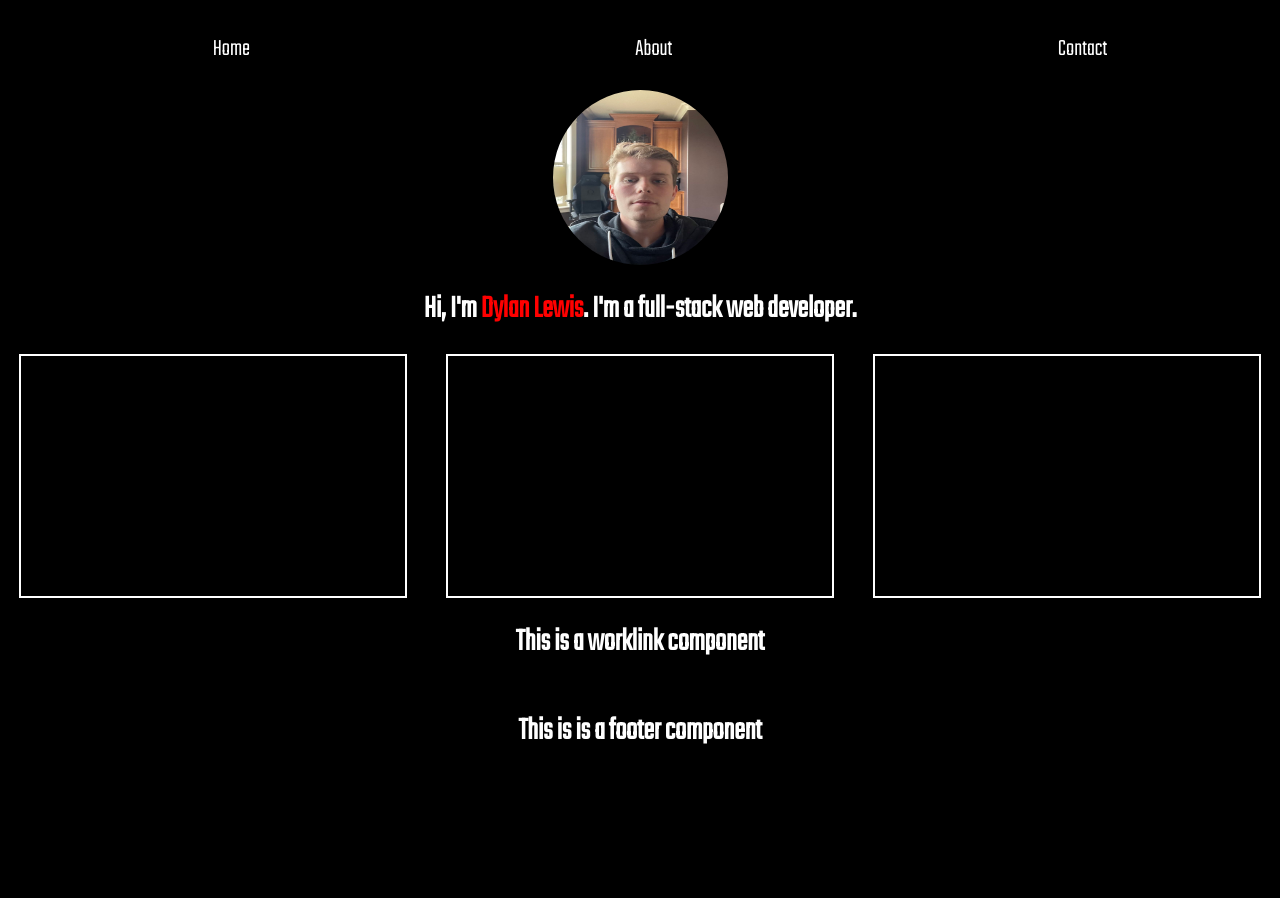
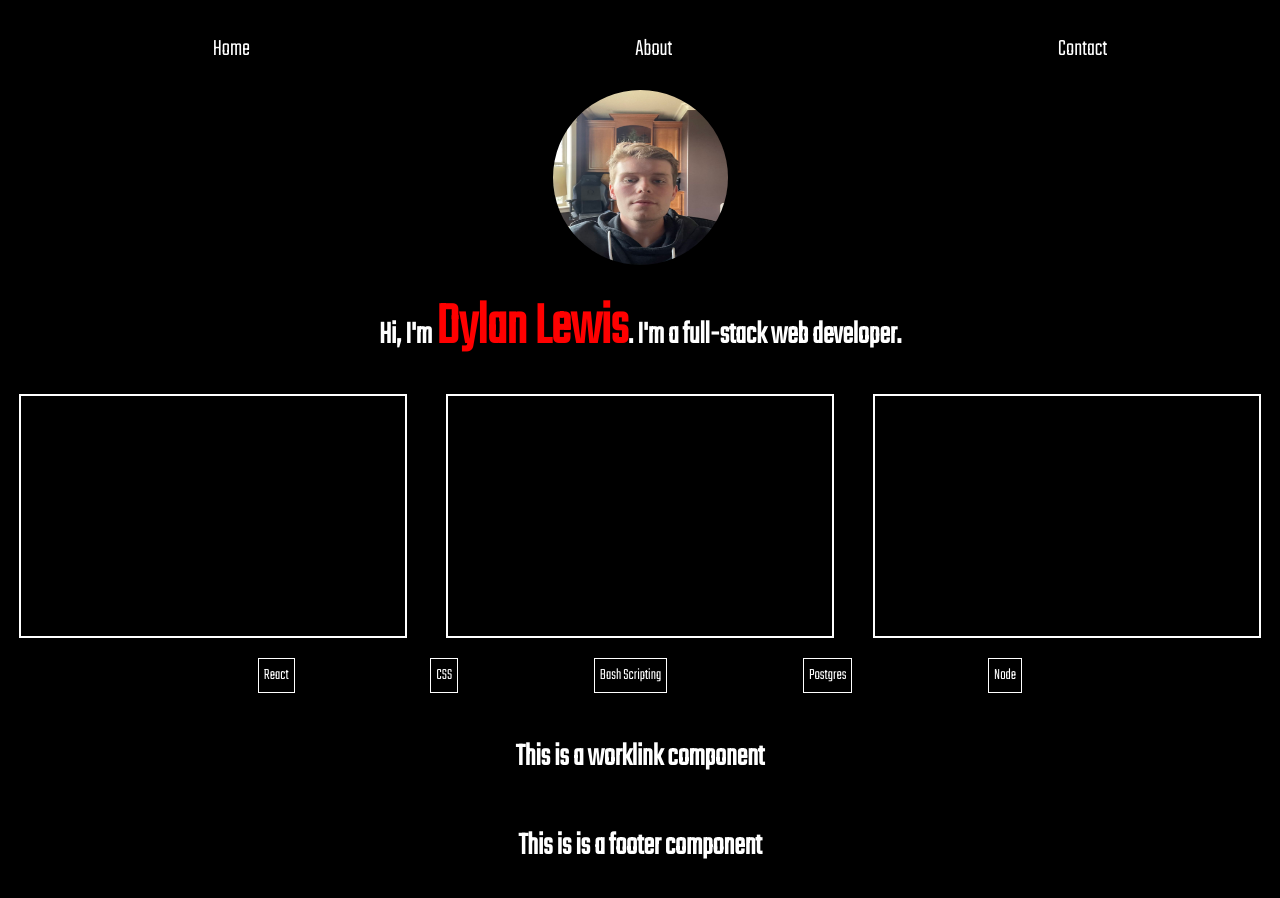
Before and after one commit to dyldlewis/personal-site, a React (Create React App) app: page / in a window 1280 px wide. Before the commit the page ends 800 px from the top, so only its background shows below. Built offline with nearby package versions, Linux system fonts and the light colour scheme.

Commit message:
add skills and cleanup some css

```diff
--- a/src/App.js
+++ b/src/App.js
@@ -5,6 +5,7 @@ import WorkTiles from "./components/WorkTiles";
 import WorkLinks from "./components/WorkLinks";
 import Header from "./components/Header";
 import Footer from "./components/Footer";
+import SkillTiles from "./components/SkillTiles";
 import "./App.css";
 
 function App() {
@@ -14,6 +15,7 @@ function App() {
       <ProfilePicture />
       <Hero />
       <WorkTiles />
+      <SkillTiles />
       <WorkLinks />
       <Footer />
     </div>
--- a/src/components/Hero/styles.css
+++ b/src/components/Hero/styles.css
@@ -1,3 +1,4 @@
 .fullName {
   color: red;
+  font-size: 60px;
 }
--- /dev/null
+++ b/src/components/SkillTiles/index.js
@@ -0,0 +1,8 @@
+import "./styles.css";
+
+const skills = ["React", "CSS", "Bash Scripting", "Postgres", "Node"];
+const skillsList = skills.map((skill) => <div>{skill}</div>);
+
+export default function SkillTiles() {
+  return <div className="skills">{skillsList}</div>;
+}
--- /dev/null
+++ b/src/components/SkillTiles/styles.css
@@ -0,0 +1,12 @@
+.skills {
+  display: flex;
+  justify-content: space-around;
+  align-items: center;
+  width: 900px;
+}
+
+.skills > div {
+  border: solid white 1px;
+  padding: 5px;
+  margin: 20px;
+}
```
